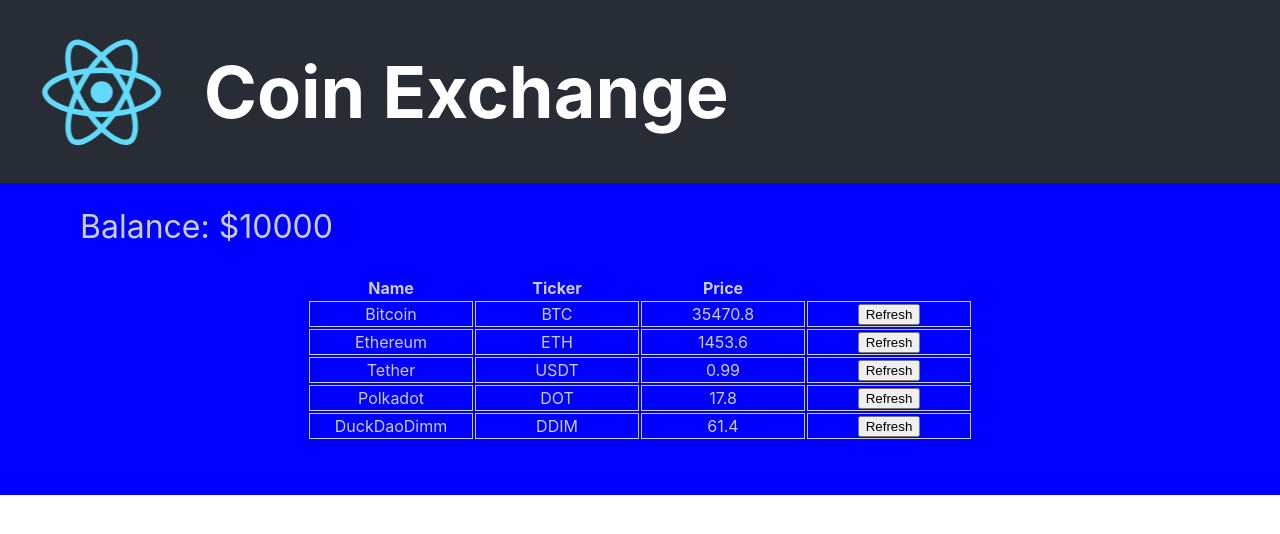
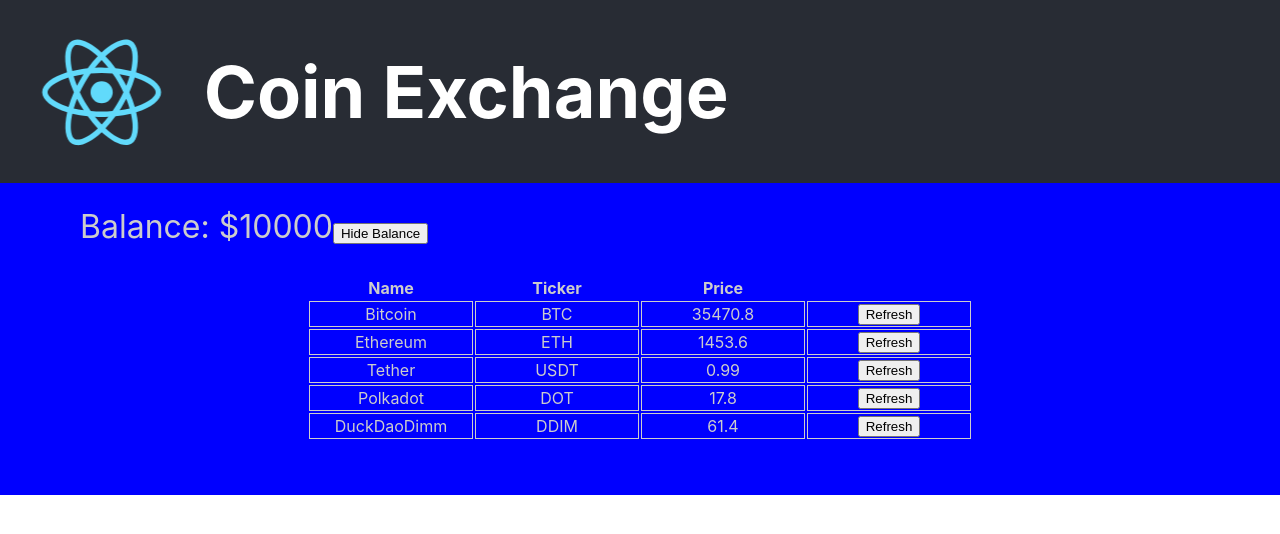
Before and after one commit to Peacanduck/coin-exchange, a React (Create React App) app: page / in a window 1280 px wide. Shown: the top 534 px of the page. Built offline with nearby package versions, Linux system fonts and the light colour scheme.

Commit message:
hide/show balance

```diff
--- a/src/App.js
+++ b/src/App.js
@@ -16,6 +16,7 @@ class App extends React.Component {
   constructor(props) {
     super(props);
     this.state = {
+      visible: true,
       balance: 10000,
       coinData: [{
 
@@ -46,6 +47,7 @@ class App extends React.Component {
      ]
     }
     this.handleRefresh = this.handleRefresh.bind(this);
+    this.handleHide = this.handleHide.bind(this);
   }
   handleRefresh(nTicker){
      const newCoinData = this.state.coinData.map(function({ticker,name,price}){
@@ -63,11 +65,15 @@ class App extends React.Component {
 
      this.setState({ coinData: newCoinData});
     }
+
+    handleHide(val){
+      this.setState({ visible: val});
+     }
   render() {
   return (
     <DivApp className="App">
       <ExchangeHeader/>
-      <AccountBalance amount={this.state.balance} />
+      <AccountBalance amount={this.state.balance} showBalance={this.state.visible} handleHide={this.handleHide}/>
       <CoinList coinData={this.state.coinData} handleRefresh={this.handleRefresh} />
     </DivApp>
   );
--- a/src/components/AccountBalance/AccountBalance.jsx
+++ b/src/components/AccountBalance/AccountBalance.jsx
@@ -9,12 +9,45 @@ const Section = styled.section`
 
 `;
 export default class AccountBalance extends Component {
+    constructor(props) {
+        super(props);
+        this.handleClickOff = this.handleClickOff.bind(this);
+        this.handleClickOn = this.handleClickOn.bind(this);
+    }
+
+    handleClickOff(event){
+
+        event.preventDefault();
+
+        this.props.handleHide(false);
+    }
+
+    handleClickOn(event){
+
+        event.preventDefault();
+
+        this.props.handleHide(true);
+     }
+
     render() {
+        const show = this.props.showBalance;
+        const buttonText = show ? 'Hide Balance' : 'Show Balance';
+        if(show){
+            return (
+                <Section>
+                 Balance: ${this.props.amount}
+                 <button onClick={this.handleClickOff}>{buttonText}</button>
+                </Section>
+            )
+        }
+        if(!show){
         return (
             <Section>
-             Balance: ${this.props.amount}
+             *
+             <button onClick={this.handleClickOn}>{buttonText}</button>
             </Section>
         )
+    }
     }
 }
 
```
